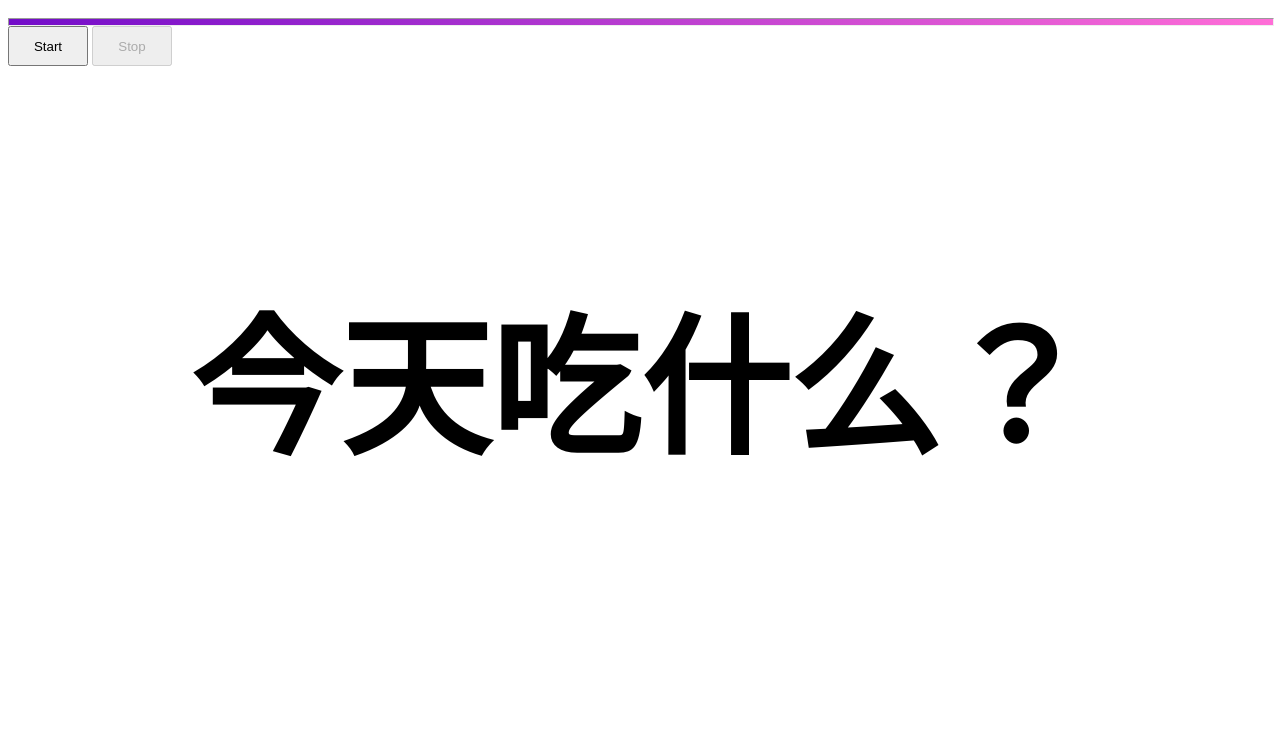
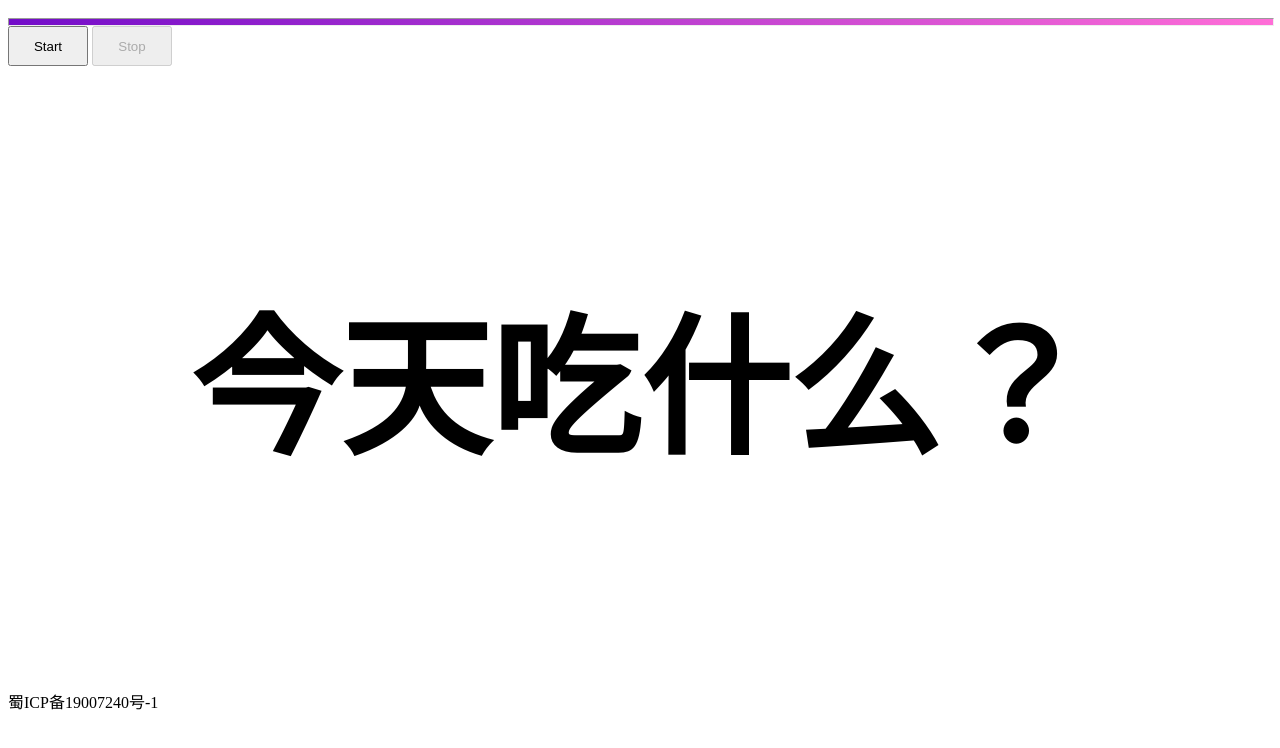
Before and after one commit to brostrong/Blog, a plain HTML site: page index.html in a window 1280 px wide. Shown: the part 48-796 px from the top of the page. Drawn offline with Linux system fonts and the light colour scheme.

Commit message:
Update index.html

```diff
--- a/index.html
+++ b/index.html
@@ -85,5 +85,6 @@
 				</th>
 			</tr>
 		</table>
+		<span>蜀ICP备19007240号-1</span>
 	</body>
 </html>
```
